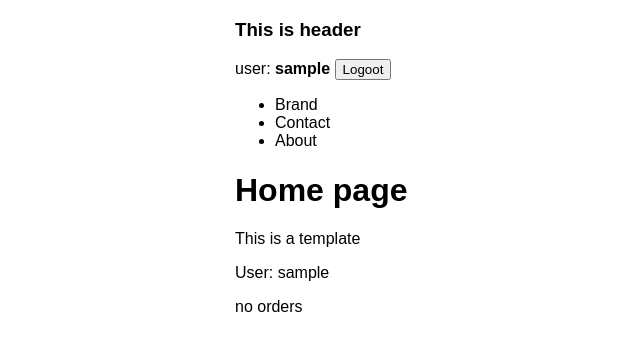
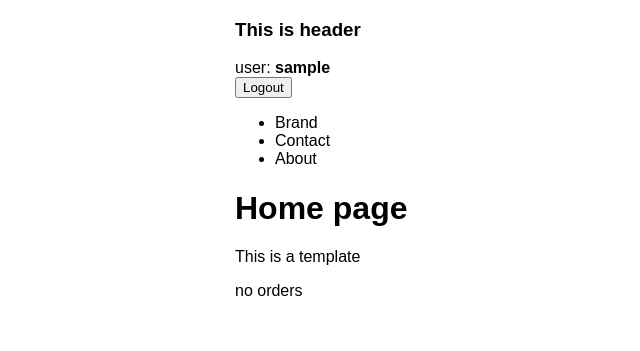
Before and after one commit to stas-grgv/freecodedjango, a Django app: page / in a window 1280 px wide. Shown: the top 351 px of the page, without its empty margins (5-645 px from the left). Run offline with Django 3.2, Linux system fonts and the light colour scheme; the visitor is signed in with stand-in values (Sample User, id 1).

Commit message:
Basic login and logout

```diff
--- a/pages/forms.py
+++ b/pages/forms.py
@@ -7,3 +7,8 @@ class RegisterForm(forms.ModelForm):
     class Meta:
         model = User
         fields = ('username', 'email', 'password')
+
+
+class LoginForm(forms.Form):
+    username = forms.CharField(max_length=100)
+    password = forms.CharField(max_length=16)
--- a/pages/urls.py
+++ b/pages/urls.py
@@ -1,5 +1,6 @@
 from django.urls import path
 from pages import views
+from django.contrib.auth import views as auth_views
 
 app_name = 'pages'
 urlpatterns = [
@@ -7,4 +8,6 @@ urlpatterns = [
     path('contact', views.contact_view, name='contact page'),
     path('about', views.about_view, name='about page'),
     path('register', views.registration_view, name='register'),
+    path('login', views.login_view, name='login'),
+    path('logout', views.logout_view, name='logout')
 ]
--- a/pages/views.py
+++ b/pages/views.py
@@ -1,16 +1,15 @@
 from products.models import Order
-from django.http import HttpResponse as hr
 from django.shortcuts import redirect
 from django.shortcuts import render
-from django.contrib.auth import logout
+from django.contrib.auth import authenticate, login, logout
 # Create your views here.
-from pages.forms import RegisterForm
+from pages.forms import RegisterForm, LoginForm
 
 
 def home_view(request, *args, **kwargs):
     user = request.user
     try:
-        orders = Order.objects.get(client_user = user)
+        orders = Order.objects.get(client_user=user)
     except:
         orders = "no orders"
     context = {
@@ -35,15 +34,33 @@ def about_view(request, *args, **kwargs):
 
 
 def login_view(request, *args, **kwargs):
-    context = {
+    loginForm = LoginForm(request.POST)
+    if request.method == 'POST':
+        context = {
+            "form": loginForm,
+        }
+        if loginForm.is_valid():
+            cd = loginForm.cleaned_data
+            user = authenticate(request, username=cd['username'], password=cd['password'])
 
-    }
+            if user is not None:
+                login(request, user)
+                return redirect('/')
+            else:
+                return redirect("/")
+    else:
+        context = {
+            "form": loginForm,
+        }
+        form = LoginForm()
+
     return render(request, "login.html", context)
 
 
 # TODO: Set logout function
-# def logout(request):
-#     logout(request)
+def logout_view(request):
+    logout(request)
+    return redirect('/')
 
 
 def registration_view(request, *args, **kwargs):
--- a/templates/home.html
+++ b/templates/home.html
@@ -2,6 +2,5 @@
 {% block content %}
     <h1>Home page</h1>
     <p>This is a template</p>
-    <p>User: {{ request.user }}</p>
     <p>{{ orders }}</p>
 {% endblock %}
--- a/templates/login.html
+++ b/templates/login.html
@@ -3,4 +3,9 @@
 {% block content %}
     <h3>User login</h3>
     {#    TODO: Add user login form here#}
+    <form method="post">{% csrf_token %}
+        {{ form.as_p }}
+        <input type="submit" value="Login">
+    </form>
+
 {% endblock %}
--- a/templates/navbar.html
+++ b/templates/navbar.html
@@ -1,8 +1,15 @@
 <nav>
     <h3>This is header</h3>
-    <span>user: <b>{{ request.user }}</b></span>
-    {#    TODO: Set up logout button#}
-    <button>Logoot</button>
+    {% block content %}
+        {% if user.is_authenticated %}
+            <span>user: <b>{{ user.username }}</b></span>
+            <form action="logout">
+                <input type="submit" value="Logout">
+            </form>
+        {% else %}
+            <a href="login">Login</a>
+        {% endif %}
+    {% endblock %}
     <ul>
         <li>Brand</li>
         <li>Contact</li>
```
Also changed, not shown: 1 other file.
